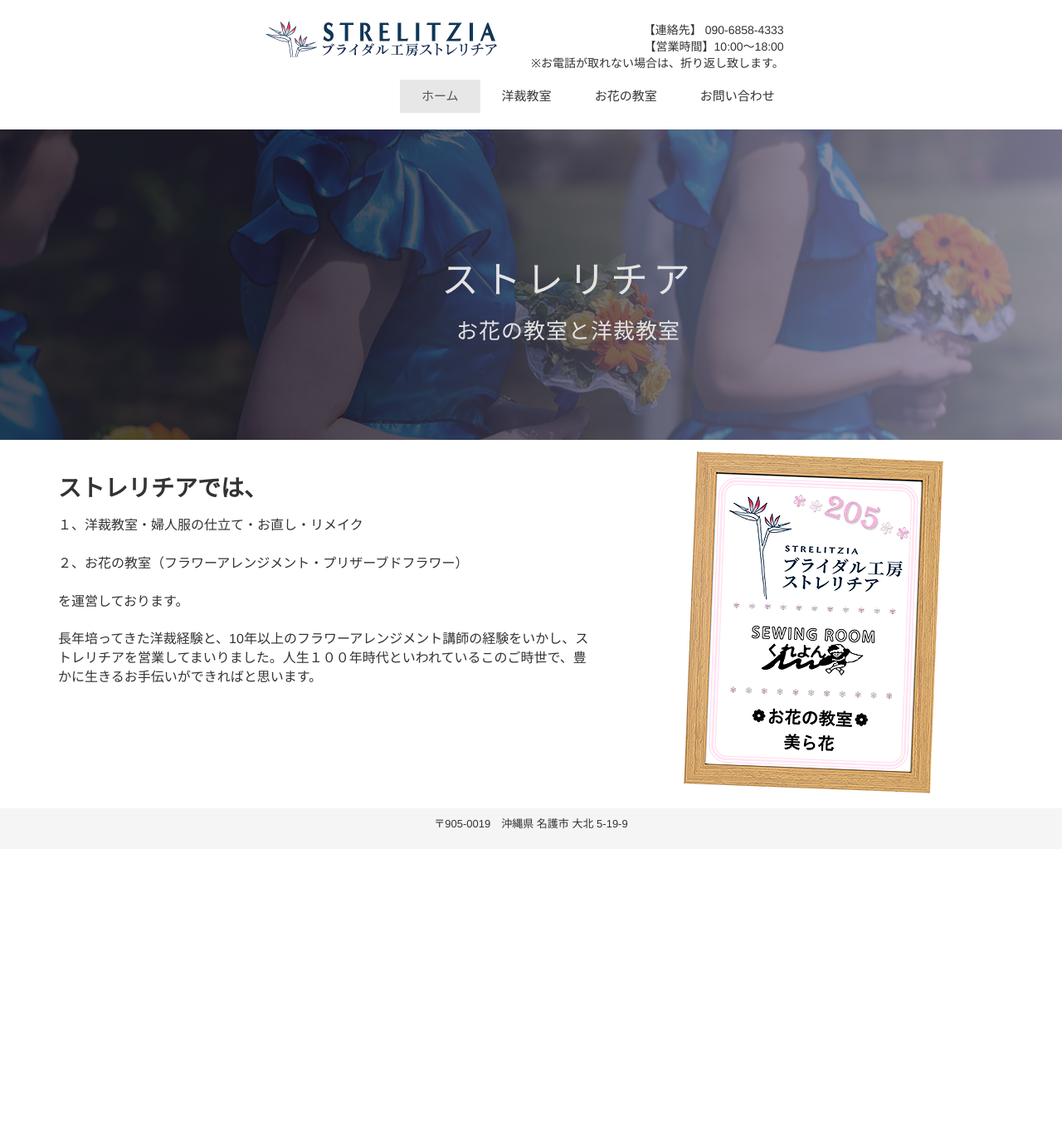
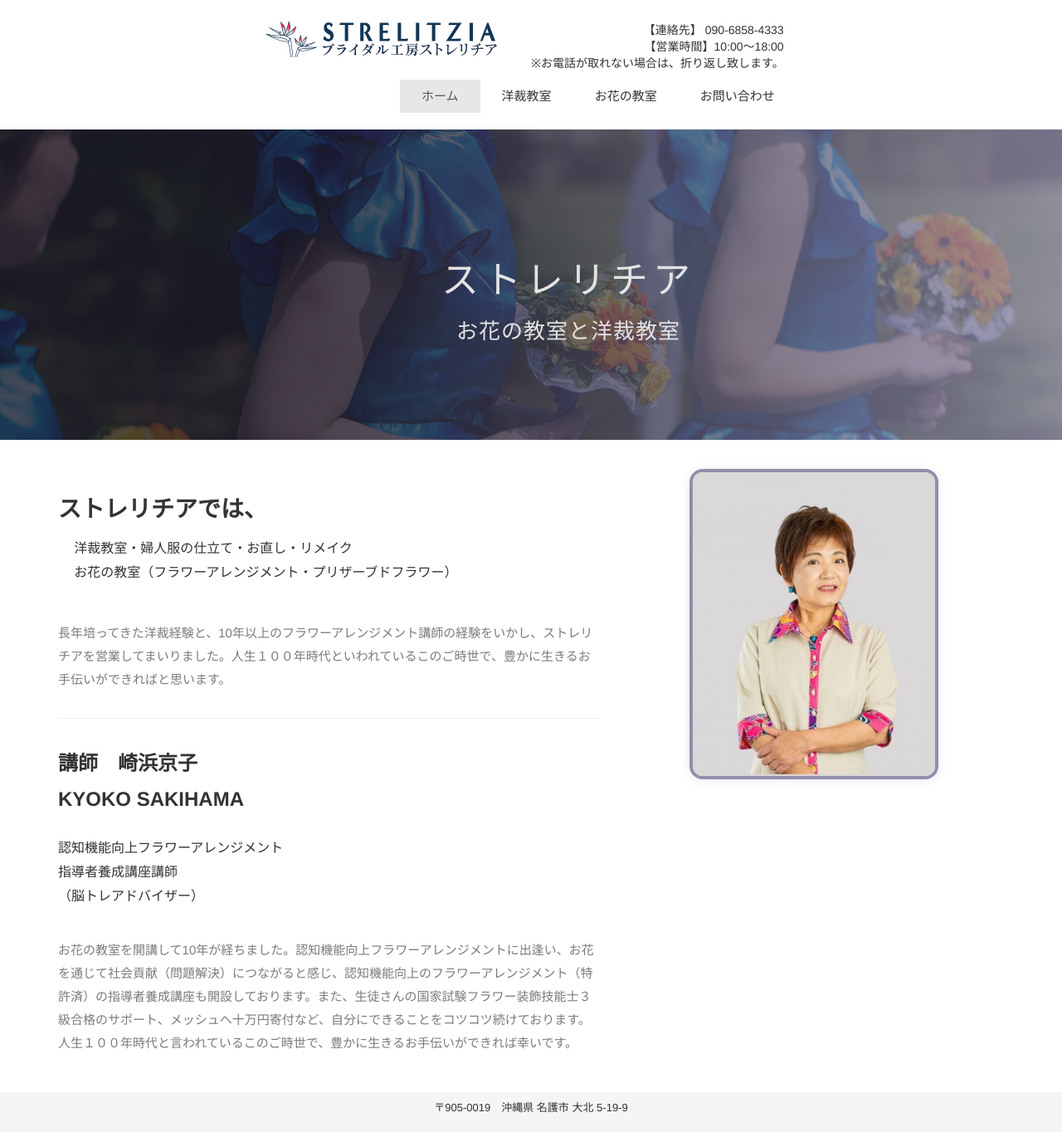
Before and after one commit to happyshohaku/strelitzia, a Jekyll site: the page built from index.html, in a window 1280 px wide. Shown: the whole page at 83% size. Built offline with Jekyll 4.4.1, drawn with Linux system fonts in a browser that asks for light colours; nearby versions of some CDN libraries; some web fonts are replaced; before the commit the page ends 1023 px from its top, so only the background shows below that.

Commit message:
update about page

```diff
--- a/_includes/churabana_services.html
+++ b/_includes/churabana_services.html
@@ -3,7 +3,7 @@
 <div id="churabana_title"><span>🌼 フラワーアレンジメント・プリザーブドフラワーの教室 🌼</span><br></div>
 
 <div id="churabana_content">
-  <div class="StrelitziaText">❁和やかな雰囲気で、初心者でも気軽に受講できます。<br></div>
+  <div class="StrelitziaText">❁初心者でも気軽に受講できます。<br></div>
   <br>
   <div class="StrelitziaText" style="
   color: indianred;
--- a/_includes/index-about.html
+++ b/_includes/index-about.html
@@ -1,9 +1,15 @@
-<div style="font-size:16px;">
-１、洋裁教室・婦人服の仕立て・お直し・リメイク<br>
-<br>
-２、お花の教室（フラワーアレンジメント・プリザーブドフラワー）<br>
-<br>
-を運営しております。<br>
-<br>
-長年培ってきた洋裁経験と、10年以上のフラワーアレンジメント講師の経験をいかし、ストレリチアを営業してまいりました。人生１００年時代といわれているこのご時世で、豊かに生きるお手伝いができればと思います。
+<div class="about-text" style="font-size:16px; line-height:1.8;">
+  <ul style="padding-left:1.2em; margin-bottom:1.5em;">
+    <li>洋裁教室・婦人服の仕立て・お直し・リメイク</li>
+    <li>お花の教室（フラワーアレンジメント・プリザーブドフラワー）</li>
+  </ul>
+  <p>長年培ってきた洋裁経験と、10年以上のフラワーアレンジメント講師の経験をいかし、ストレリチアを営業してまいりました。人生１００年時代といわれているこのご時世で、豊かに生きるお手伝いができればと思います。</p>
+  <hr style="margin:2em 0;">
+  <div style="margin-bottom:1em; font-size:1.5em; font-weight:bold;">
+    講師　崎浜京子<br>KYOKO SAKIHAMA
+  </div>
+  <div style="margin-bottom:1em;">
+    <span>認知機能向上フラワーアレンジメント<br>指導者養成講座講師<br>（脳トレアドバイザー）</span>
+  </div>
+  <p>お花の教室を開講して10年が経ちました。認知機能向上フラワーアレンジメントに出逢い、お花を通じて社会貢献（問題解決）につながると感じ、認知機能向上のフラワーアレンジメント（特許済）の指導者養成講座も開設しております。また、生徒さんの国家試験フラワー装飾技能士３級合格のサポート、メッシュへ十万円寄付など、自分にできることをコツコツ続けております。人生１００年時代と言われているこのご時世で、豊かに生きるお手伝いができれば幸いです。</p>
 </div>
--- a/crayon.html
+++ b/crayon.html
@@ -11,7 +11,7 @@ permalink: /crayon/
             <div class="col-md-12">
                 <div class="block">
                     <div class="image_heading">洋裁教室</div>
-                    <div class="collapse navbar-collapse"><p>貴方の体型に合わせた好みのデザインのお洋服が仕上がります。</p></div>
+                    <div class="collapse navbar-collapse"><p>あなた好みの洋服がつくれます</p></div>
                 </div>
             </div>
         </div>
--- a/css/style.css
+++ b/css/style.css
@@ -499,6 +499,11 @@ div.post-area a:hover {
   word-spacing: 3px;
 }
 
+/* Padding below menu */
+.global-header {
+  margin-bottom: 2.5rem;
+}
+
 /*--
 	portfolio-work Start
 --*/
@@ -642,8 +647,10 @@ div.post-area a:hover {
   display: none;
 }
 
-
-
+/* Padding above footer */
+footer {
+  margin-top: 2.5rem;
+}
 
 /* center the contact block while keeping text left-aligned */
 .contact-center { text-align: center; }
@@ -676,10 +683,6 @@ div.post-area a:hover {
   display: block;
   margin-top: 1rem;
 }
-
-
-
-
 
 /*--------- Heading------------*/
 .heading {
--- a/index.html
+++ b/index.html
@@ -33,7 +33,7 @@ permalink: /
         </div><!-- .col-md-7 close -->
         <div class="col-md-5 col-sm-12">
             <div class="block">
-            <img src="/img/aboutus.png" alt="Img" style="display:block; margin:auto;">
+            <img src="/img/kyoko.png" alt="Img" style="display:block; margin:auto; border: 4px solid #928dab; border-radius: 16px; box-shadow: 0 2px 12px rgba(80,60,120,0.10); max-width: 300px; width: 100%; height: auto;">
             </div>
         </div><!-- .col-md-5 close -->
         </div>
```
Also changed, not shown: img/kyoko.png (added).
